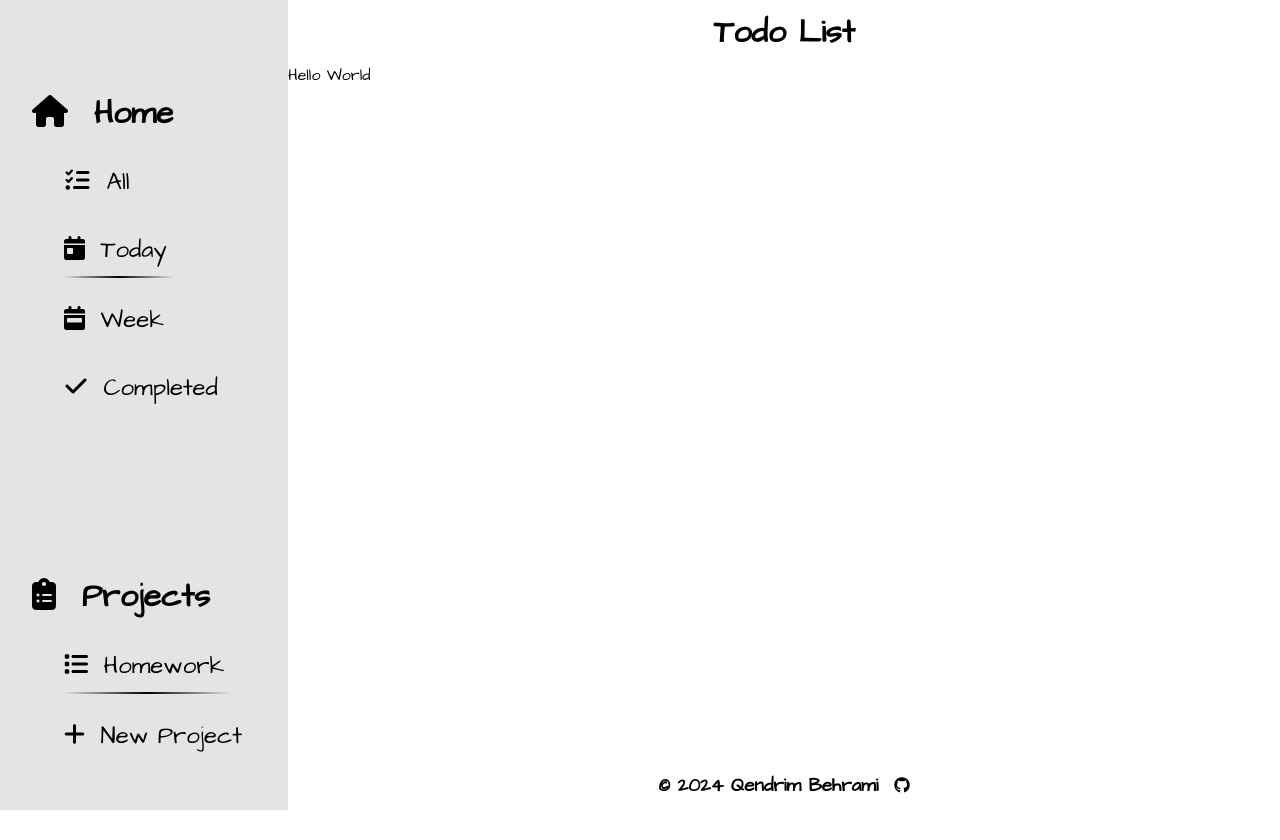
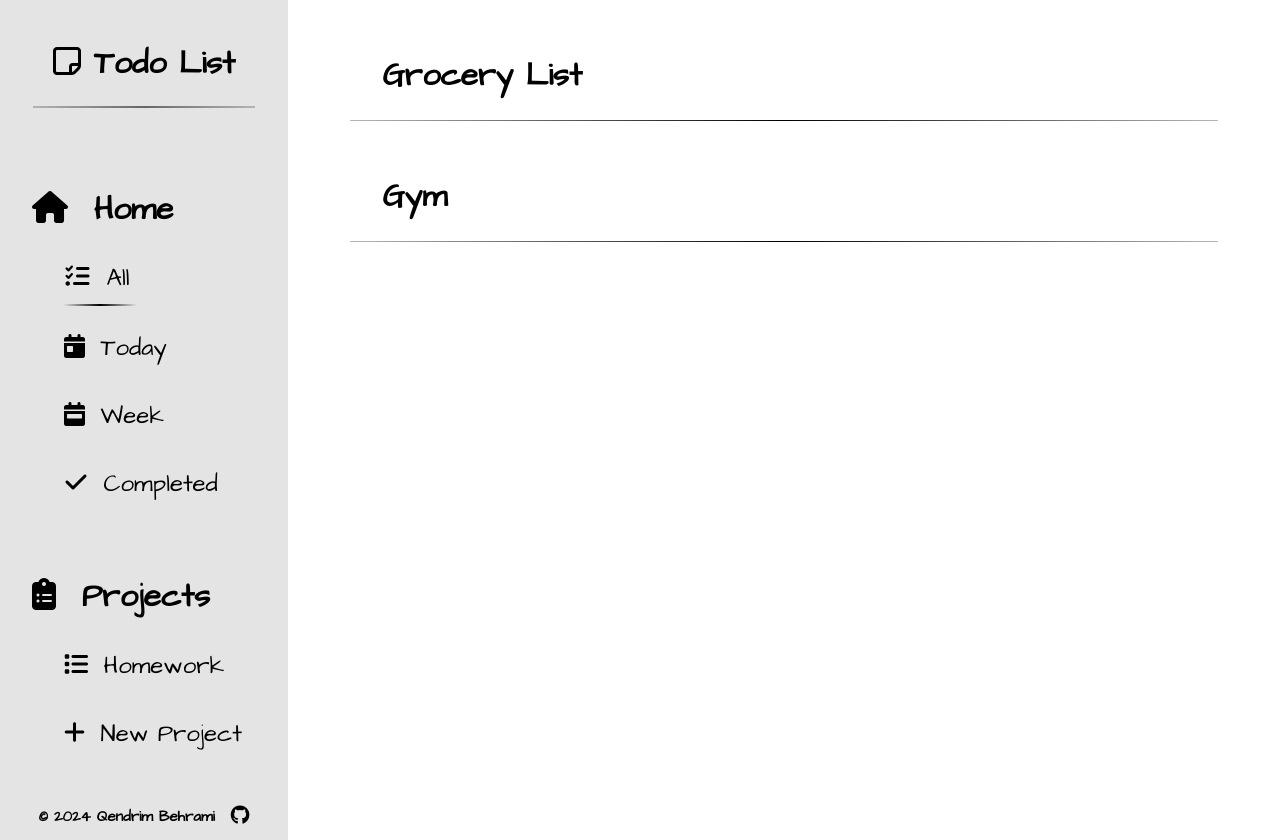
Before and after one commit to QendrimBehrami/Todo-List, a website built with webpack: page src/index.html in a window 1280 px wide. Before the commit the page ends 810 px from the top, so only its background shows below. Built offline with nearby package versions, Linux system fonts and the light colour scheme.

Commit message:
Implement adding new projects

```diff
--- a/src/domManager.ts
+++ b/src/domManager.ts
@@ -1 +1,81 @@
-export function addProject(title: string) {}
+import { Priority, Project, TodoItem } from "./project";
+import { ProjectManager } from "./projectManager";
+
+export class DomManager {
+  private projectManager: ProjectManager;
+  private projectOverview: HTMLDivElement;
+  private projectFilter: () => Project[];
+
+  constructor(projectManager: ProjectManager) {
+    this.projectManager = projectManager;
+    this.projectOverview = document.querySelector(
+      "#project-overview"
+    ) as HTMLDivElement;
+    this.projectFilter = projectManager.getAllProjects.bind(projectManager);
+
+    this.setupAddProjectButton();
+  }
+
+  private setupAddProjectButton() {
+    let projectButton = document.querySelector(
+      "#new-project-button"
+    ) as HTMLButtonElement;
+
+    let formElement = document.querySelector(
+      "#new-project-div form"
+    ) as HTMLFormElement;
+
+    let formInputElement = document.querySelector(
+      "#new-project-div form input"
+    ) as HTMLInputElement;
+
+    const toggleForm = () => {
+      formElement.style.display =
+        formElement.style.display === "none" || formElement.style.display === ""
+          ? "inline-block"
+          : "none";
+    };
+
+    projectButton.addEventListener("click", toggleForm);
+
+    formElement?.addEventListener("submit", (e) => {
+      e.preventDefault();
+
+      const newProjectName = formInputElement.value;
+      this.projectManager.createProject(newProjectName);
+      this.render();
+
+      formInputElement.value = "";
+      toggleForm();
+    });
+  }
+
+  private createProjectElement(project: Project) {
+    let projectDiv = document.createElement("div");
+    projectDiv.classList.add("project-div");
+    projectDiv.id = project.id;
+
+    let titleElement = document.createElement("h1");
+    titleElement.textContent = project.title;
+    projectDiv.appendChild(titleElement);
+    return projectDiv;
+  }
+
+  render() {
+    const projects = this.projectFilter();
+
+    const projectDivs = projects.map((project) =>
+      this.createProjectElement(project)
+    );
+
+    // Clear old content
+    while (this.projectOverview.firstChild) {
+      this.projectOverview.removeChild(this.projectOverview.firstChild);
+    }
+
+    // Append new content
+    projectDivs.forEach((div) => {
+      this.projectOverview.appendChild(div);
+    });
+  }
+}
--- a/src/index.html
+++ b/src/index.html
@@ -10,16 +10,18 @@
     />
   </head>
   <body>
-    <header><h1>Todo List</h1></header>
+    <header>
+      <h1><i class="fa-regular fa-note-sticky"></i>&nbsp;Todo List</h1>
+    </header>
 
     <div id="sidenav">
       <nav id="page-nav">
         <h2><i class="fa-solid fa-house"></i>&nbsp;&nbsp;Home</h2>
-        <div class="page-element rotate-left">
+        <div class="page-element rotate-left active">
           <i class="fa-solid fa-list-check"></i>
           <button class="nav-button" id="all-button">All</button>
         </div>
-        <div class="page-element rotate-right active">
+        <div class="page-element rotate-right">
           <i class="fa-solid fa-calendar-day"></i>
           <button class="nav-button" id="today-tasks-button">Today</button>
         </div>
@@ -36,17 +38,24 @@
       </nav>
       <div id="projects">
         <h2><i class="fa-solid fa-clipboard-list"></i>&nbsp;&nbsp;Projects</h2>
-        <div class="page-element active">
+        <div class="page-element">
           <i class="fa-solid fa-list"></i>
           <button id="Homework-button">Homework</button>
         </div>
-        <div class="page-element rotate-left">
-          <i class="fa-solid fa-plus"></i>
-          <button id="new-project-button">New Project</button>
+        <div class="page-element" id="new-project-div">
+          <div class="rotate-right">
+            <i class="fa-solid fa-plus"></i>
+            <button id="new-project-button">New Project</button>
+          </div>
+          <form action="javascript:alert('Holy hell!');">
+            <input type="text" />
+          </form>
         </div>
       </div>
     </div>
-    <main>Hello World</main>
+    <main>
+      <div id="project-overview"></div>
+    </main>
 
     <footer>
       <h3>
--- a/src/index.ts
+++ b/src/index.ts
@@ -1 +1,10 @@
 import "../static/style.css";
+import { DomManager } from "./domManager";
+import { ProjectManager } from "./projectManager";
+
+let projectManager = new ProjectManager();
+let dom = new DomManager(projectManager);
+
+let grocery = projectManager.createProject("Grocery List");
+let gym = projectManager.createProject("Gym");
+dom.render();
--- /dev/null
+++ b/src/projectManager.ts
@@ -0,0 +1,29 @@
+import { Project } from "./project";
+
+export class ProjectManager {
+  private _projects: Project[];
+
+  constructor() {
+    this._projects = new Array<Project>();
+  }
+
+  createProject(title: string): string {
+    let project = new Project(title);
+    this._projects.push(project);
+    return project.id;
+  }
+
+  //   push(project: Project) {
+  //     if (!this.containsProject) {
+  //       this._projects.push(project);
+  //     }
+  //   }
+
+  private containsProject(project: Project): boolean {
+    return this._projects.filter((p) => p.id === project.id).length > 0;
+  }
+
+  getAllProjects() {
+    return this._projects;
+  }
+}
--- a/static/style.css
+++ b/static/style.css
@@ -6,13 +6,17 @@
   font-style: normal;
 }
 
+:root {
+  --background-alt: #e4e4e4;
+}
+
 body {
   font-family: "Architects Daughter", cursive;
   height: 100vh;
   display: grid;
-  grid-template-rows: 4rem auto 3rem;
+  grid-template-rows: 8rem auto 3rem;
   grid-template-columns: max(18rem, 20%) auto;
-  grid-template-areas: "nav header" "nav main" "nav footer";
+  grid-template-areas: "header main" "nav main" "footer main";
   margin: 0;
   padding: 0;
 }
@@ -22,6 +26,19 @@ header {
   justify-content: center;
   align-items: center;
   grid-area: header;
+  background-color: var(--background-alt);
+}
+
+header > h1 {
+  padding: 20px;
+  border-bottom: 2px solid black;
+  border-image: linear-gradient(
+      to right,
+      transparent -30%,
+      #666 50%,
+      transparent 130%
+    )
+    1 stretch;
 }
 
 footer {
@@ -30,11 +47,14 @@ footer {
   align-items: center;
   gap: 1rem;
   grid-area: footer;
+  background-color: var(--background-alt);
+  font-size: 0.8rem;
 }
 
 footer a {
   color: inherit;
   transition: all 0.7s ease-in-out;
+  font-size: 1.2rem;
 }
 
 footer a:hover {
@@ -43,17 +63,15 @@ footer a:hover {
 
 main {
   grid-area: main;
+  padding: 2rem;
 }
 
 #sidenav {
   grid-area: nav;
-  background-color: #e4e4e4;
+  background-color: var(--background-alt);
 
   color: black;
-  padding-top: 4rem;
-  padding-bottom: 3rem;
-  padding-left: 2rem;
-  padding-right: 2rem;
+  padding: 2rem;
 }
 
 .nav-button,
@@ -110,5 +128,30 @@ main {
 }
 
 #projects h2 {
-  margin-top: 10rem;
+  margin-top: 4rem;
 }
+
+#new-project-div > form {
+  display: none;
+}
+
+#project-overview {
+  display: flex;
+  flex-direction: column;
+  justify-content: center;
+  align-items: center;
+  gap: 2rem;
+}
+
+.project-div {
+  border-bottom: 1px solid black;
+  width: 90%;
+  padding-left: 2rem;
+  border-image: linear-gradient(
+      to right,
+      transparent -20%,
+      #000 50%,
+      transparent 120%
+    )
+    1 stretch;
+}
```
